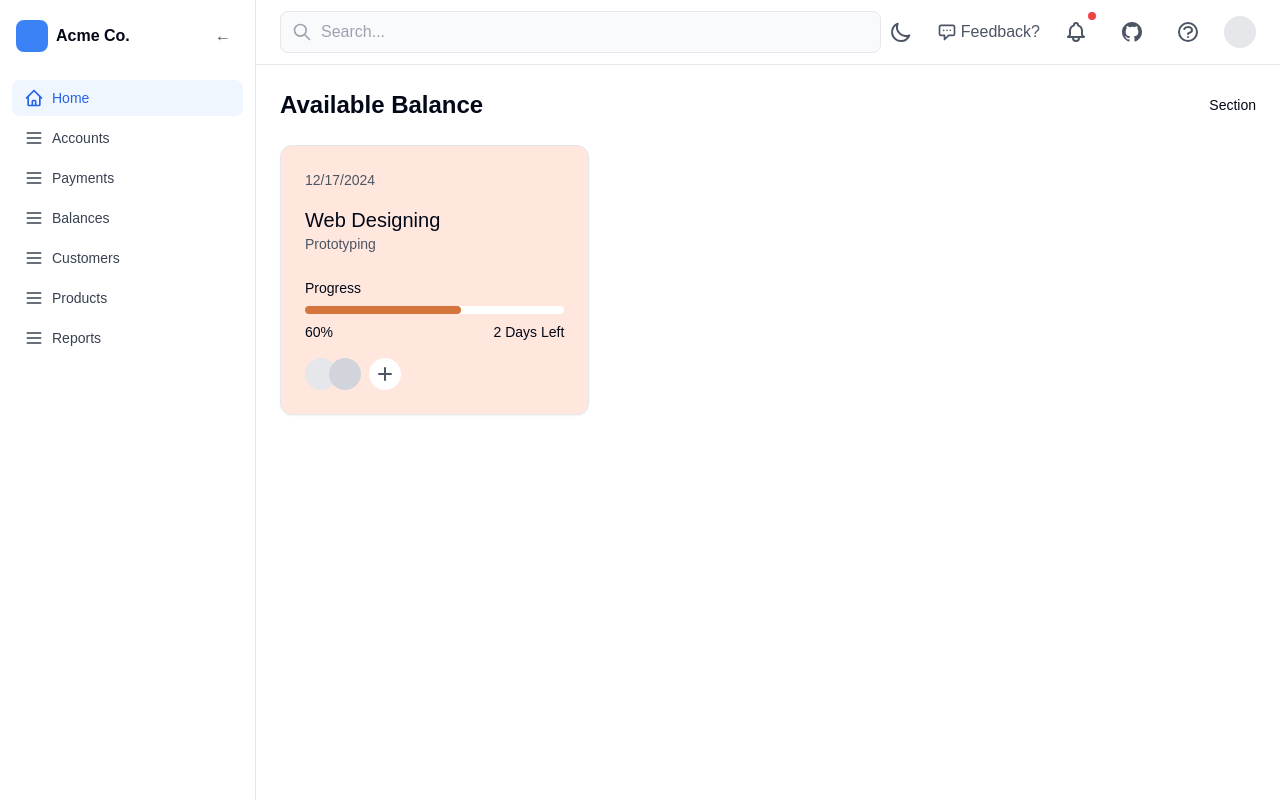
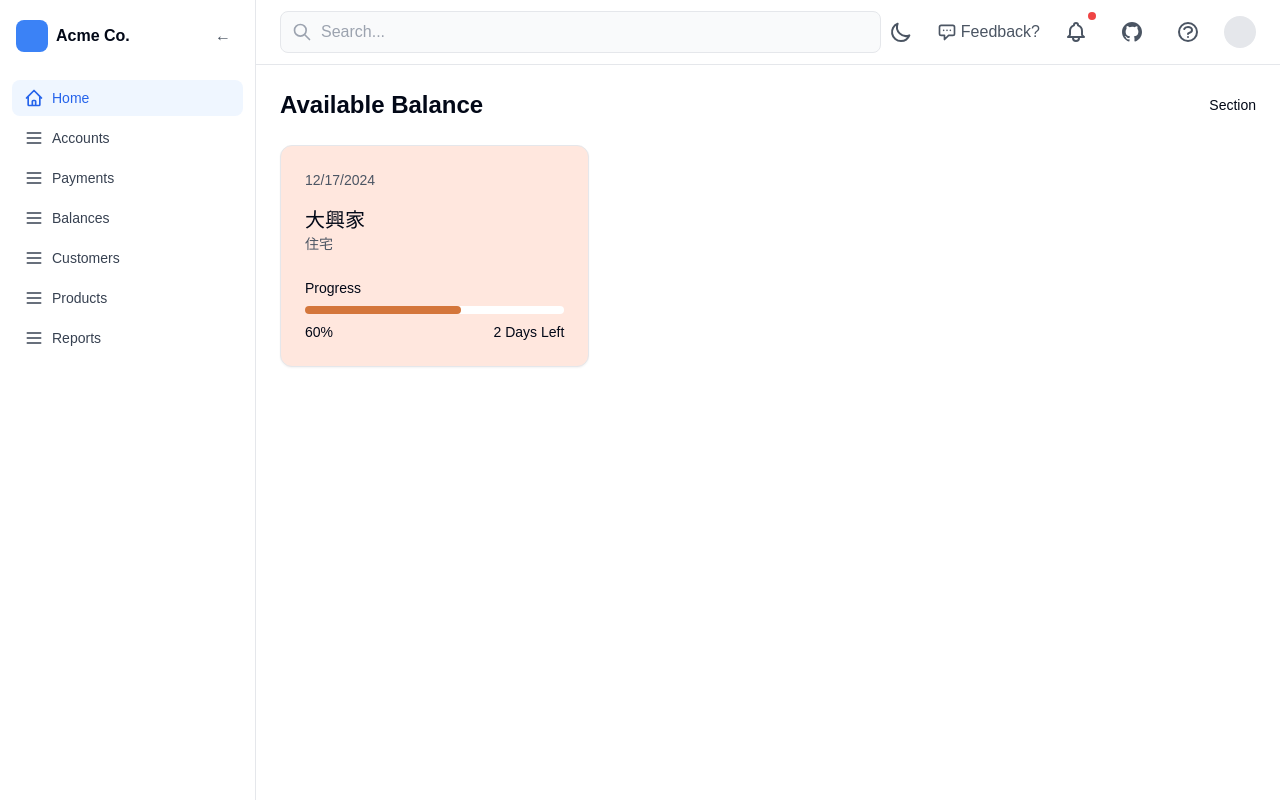
Before and after one commit to eddie8119/interior-helper, a Next.js app: page /dashboard in a window 1280 px wide. Built offline with nearby package versions, Linux system fonts and the light colour scheme.

Commit message:
feat: add  ProjectCard

```diff
--- a/src/app/dashboard/page.tsx
+++ b/src/app/dashboard/page.tsx
@@ -1,8 +1,11 @@
 'use client'
 
-import { Card } from '@/components/ui/card'
+import { ProjectCard } from '@/components/ProjectCard'
+import { useProjects } from '@/hooks/use-projects'
 
 export default function DashboardPage() {
+  const { projects } = useProjects()
+
   return (
     <div>
       <div className="mb-6 flex items-center justify-between">
@@ -10,56 +13,10 @@ export default function DashboardPage() {
         <div className="text-sm">Section</div>
       </div>
 
-      {/* Balance Cards */}
       <div className="mb-8 grid grid-cols-1 gap-6 md:grid-cols-3">
-        <Card className="relative overflow-hidden rounded-xl bg-[#FFE7DE] p-6 dark:bg-gray-800 dark:bg-opacity-50">
-          <div className="flex flex-col">
-            <span className="text-sm text-gray-600 dark:text-gray-400">
-              {new Date().toLocaleDateString()}
-            </span>
-            <div className="mt-4">
-              <h3 className="text-xl font-medium dark:text-white">
-                Web Designing
-              </h3>
-              <p className="text-sm text-gray-600 dark:text-gray-400">
-                Prototyping
-              </p>
-            </div>
-            <div className="mt-6">
-              <p className="mb-2 text-sm font-medium dark:text-gray-300">
-                Progress
-              </p>
-              <div className="h-2 w-full rounded-full bg-white dark:bg-gray-700">
-                <div className="h-full w-[60%] rounded-full bg-[#D4763B] dark:bg-orange-500"></div>
-              </div>
-              <div className="mt-2 flex justify-between text-sm dark:text-gray-400">
-                <span>60%</span>
-                <span>2 Days Left</span>
-              </div>
-            </div>
-            <div className="mt-4 flex items-center">
-              <div className="flex -space-x-2">
-                <div className="h-8 w-8 rounded-full bg-gray-200 dark:bg-gray-700"></div>
-                <div className="h-8 w-8 rounded-full bg-gray-300 dark:bg-gray-600"></div>
-              </div>
-              <button className="ml-2 rounded-full bg-white p-1 dark:bg-gray-700 dark:text-gray-300">
-                <svg
-                  className="h-6 w-6 text-gray-600 dark:text-gray-400"
-                  fill="none"
-                  viewBox="0 0 24 24"
-                  stroke="currentColor"
-                >
-                  <path
-                    strokeLinecap="round"
-                    strokeLinejoin="round"
-                    strokeWidth={2}
-                    d="M12 6v6m0 0v6m0-6h6m-6 0H6"
-                  />
-                </svg>
-              </button>
-            </div>
-          </div>
-        </Card>
+        {projects.map((project) => (
+          <ProjectCard key={project.id} project={project} />
+        ))}
       </div>
     </div>
   )
--- /dev/null
+++ b/src/components/ProjectCard.tsx
@@ -0,0 +1,45 @@
+'use client'
+
+import { Project } from '@/types/project'
+import { Card } from '@/components/ui/card'
+
+interface ProjectCardProps {
+  project: Project
+}
+
+export function ProjectCard({ project }: ProjectCardProps) {
+  return (
+    <Card className="relative overflow-hidden rounded-xl bg-[#FFE7DE] p-6 dark:bg-gray-800 dark:bg-opacity-50">
+      <div className="flex flex-col">
+        <span className="text-sm text-gray-600 dark:text-gray-400">
+          {project.createdAt.toLocaleDateString()}
+        </span>
+        <div className="mt-4">
+          <h3 className="text-xl font-medium dark:text-white">
+            {project.title}
+          </h3>
+          <p className="text-sm text-gray-600 dark:text-gray-400">
+            {project.type}
+          </p>
+        </div>
+        <div className="mt-6">
+          <p className="mb-2 text-sm font-medium dark:text-gray-300">
+            Progress
+          </p>
+          <div className="h-2 w-full rounded-full bg-white dark:bg-gray-700">
+            <div
+              className="h-full rounded-full bg-[#D4763B] transition-all duration-300"
+              style={{
+                width: `${project.progress}%`,
+              }}
+            ></div>
+          </div>
+          <div className="mt-2 flex justify-between text-sm dark:text-gray-400">
+            <span>{project.progress}%</span>
+            <span>{project.daysLeft} Days Left</span>
+          </div>
+        </div>
+      </div>
+    </Card>
+  )
+}
--- /dev/null
+++ b/src/hooks/use-projects.ts
@@ -0,0 +1,69 @@
+'use client'
+
+import { useState, useEffect } from 'react'
+import { Project } from '@/types/project'
+
+const STORAGE_KEY = 'projectList'
+
+const defaultProjects: Project[] = [
+  {
+    id: '1',
+    title: '大興家',
+    type: '住宅',
+    progress: 60,
+    daysLeft: 2,
+    createdAt: new Date(),
+  },
+]
+
+export function useProjects() {
+  const [projects, setProjects] = useState<Project[]>([])
+
+  useEffect(() => {
+    const storedProjects = localStorage.getItem(STORAGE_KEY)
+    if (storedProjects) {
+      // Parse the stored projects and convert date strings back to Date objects
+      const parsedProjects = JSON.parse(storedProjects).map((project: any) => ({
+        ...project,
+        createdAt: new Date(project.createdAt),
+      }))
+      setProjects(parsedProjects)
+    } else {
+      // Initialize with default projects if none exist
+      setProjects(defaultProjects)
+      localStorage.setItem(STORAGE_KEY, JSON.stringify(defaultProjects))
+    }
+  }, [])
+
+  const addProject = (project: Omit<Project, 'id' | 'createdAt'>) => {
+    const newProject: Project = {
+      ...project,
+      id: crypto.randomUUID(),
+      createdAt: new Date(),
+    }
+    const updatedProjects = [...projects, newProject]
+    setProjects(updatedProjects)
+    localStorage.setItem(STORAGE_KEY, JSON.stringify(updatedProjects))
+  }
+
+  const updateProject = (updatedProject: Project) => {
+    const updatedProjects = projects.map((project) =>
+      project.id === updatedProject.id ? updatedProject : project
+    )
+    setProjects(updatedProjects)
+    localStorage.setItem(STORAGE_KEY, JSON.stringify(updatedProjects))
+  }
+
+  const deleteProject = (projectId: string) => {
+    const updatedProjects = projects.filter((project) => project.id !== projectId)
+    setProjects(updatedProjects)
+    localStorage.setItem(STORAGE_KEY, JSON.stringify(updatedProjects))
+  }
+
+  return {
+    projects,
+    addProject,
+    updateProject,
+    deleteProject,
+  }
+}
--- /dev/null
+++ b/src/types/project.ts
@@ -0,0 +1,14 @@
+export interface Project {
+  id: string
+  title: string
+  type: string
+  progress: number
+  daysLeft: number
+  createdAt: Date
+}
+
+export interface TeamMember {
+  id: string
+  name: string
+  avatar: string
+}
```
Also changed, not shown: src/data/projects.ts (added, +12 -0 lines).
